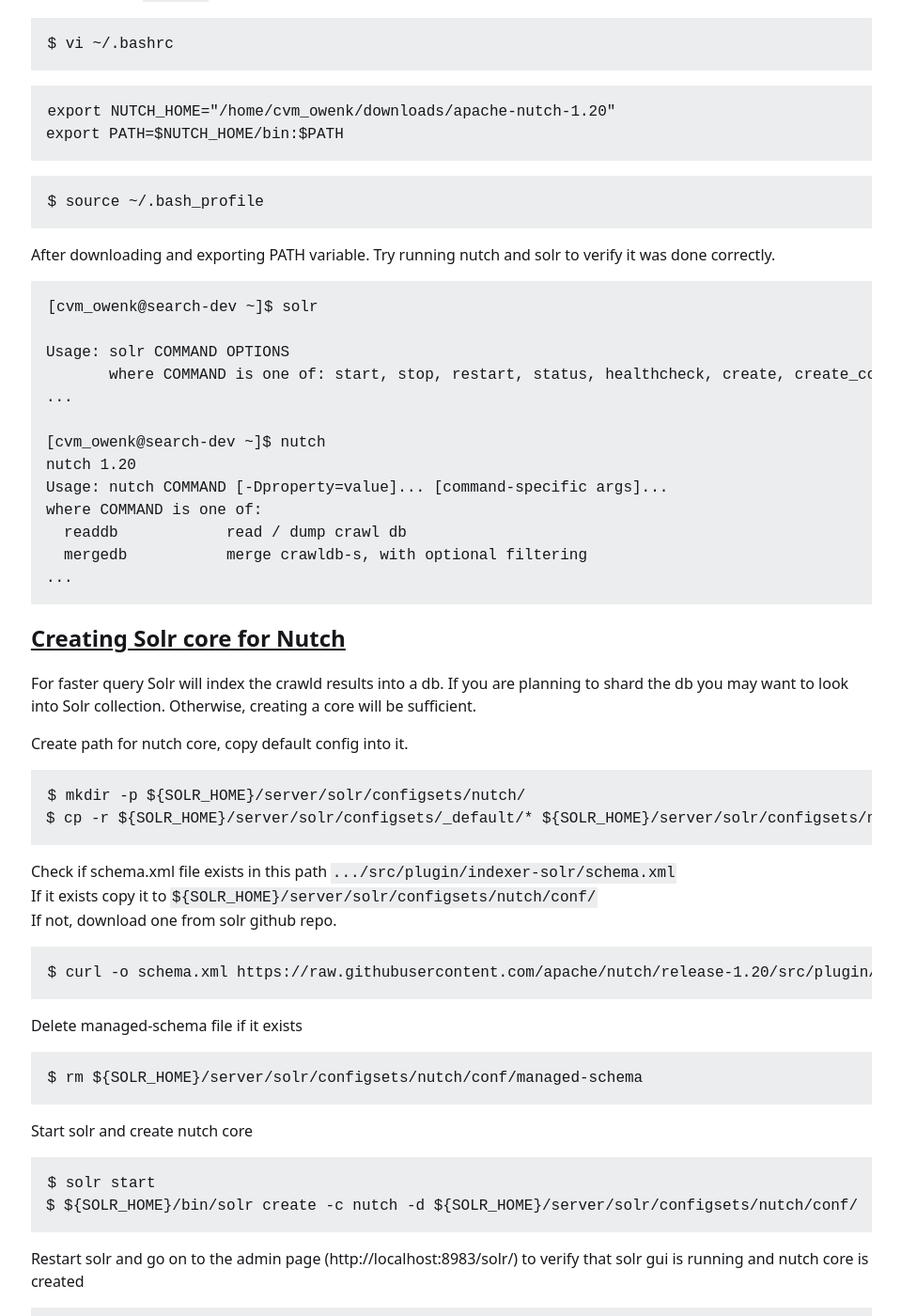
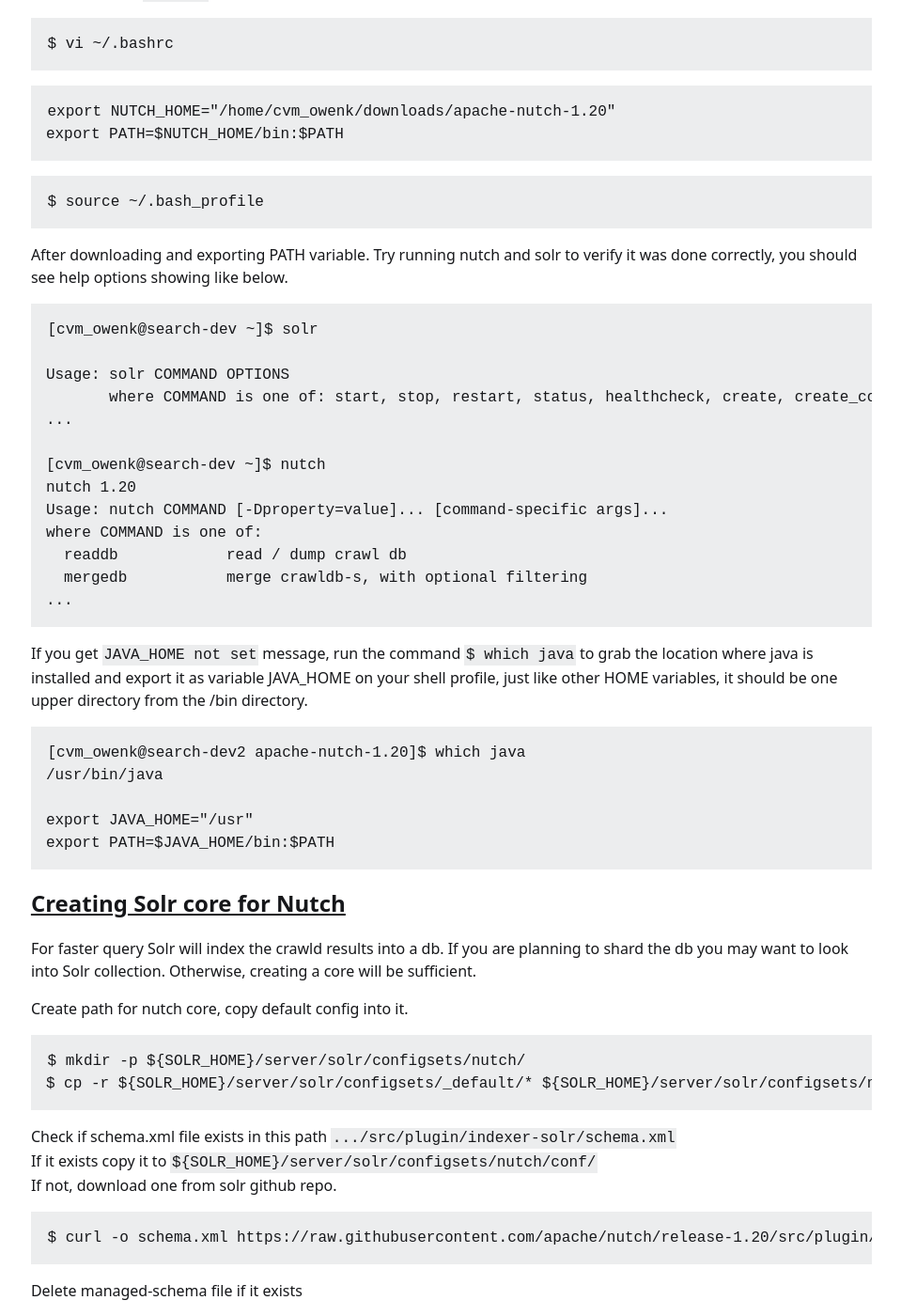
Before and after one commit to owendhkim/owendhkim.github.io, a Jekyll site: the page built from _posts/2024-05-23-integrating-nutch-solr.md, in a window 1280 px wide and 1400 px high, scrolled down 899 px. Shown: the whole window at 94% size, without its empty margins (240-1199 px from the left). Built offline with Jekyll 4.4.1, drawn with Linux system fonts in a browser that asks for light colours.

Commit message:
editing post

````diff
--- a/_posts/2024-05-23-integrating-nutch-solr.md
+++ b/_posts/2024-05-23-integrating-nutch-solr.md
@@ -45,7 +45,7 @@
 ```
 $ source ~/.bash_profile
 ```
-After downloading and exporting PATH variable. Try running nutch and solr to verify it was done correctly.
+After downloading and exporting PATH variable. Try running nutch and solr to verify it was done correctly, you should see help options showing like below.
 ```
 [cvm_owenk@search-dev ~]$ solr
 
@@ -61,6 +61,16 @@
   mergedb           merge crawldb-s, with optional filtering
 ...
 ```
+If you get `JAVA_HOME not set` message, run the command `$ which java` to grab the location where java is installed and export it as variable JAVA_HOME on your shell profile, just like other HOME variables, it should be one upper directory from the /bin directory.
+
+```
+[cvm_owenk@search-dev2 apache-nutch-1.20]$ which java
+/usr/bin/java
+
+export JAVA_HOME="/usr"
+export PATH=$JAVA_HOME/bin:$PATH
+```
+
 <h2><u>Creating Solr core for Nutch</u></h2>
 
 For faster query Solr will index the crawld results into a db. If you are planning to shard the db you may want to look into Solr collection. Otherwise, creating a core will be sufficient.
````
